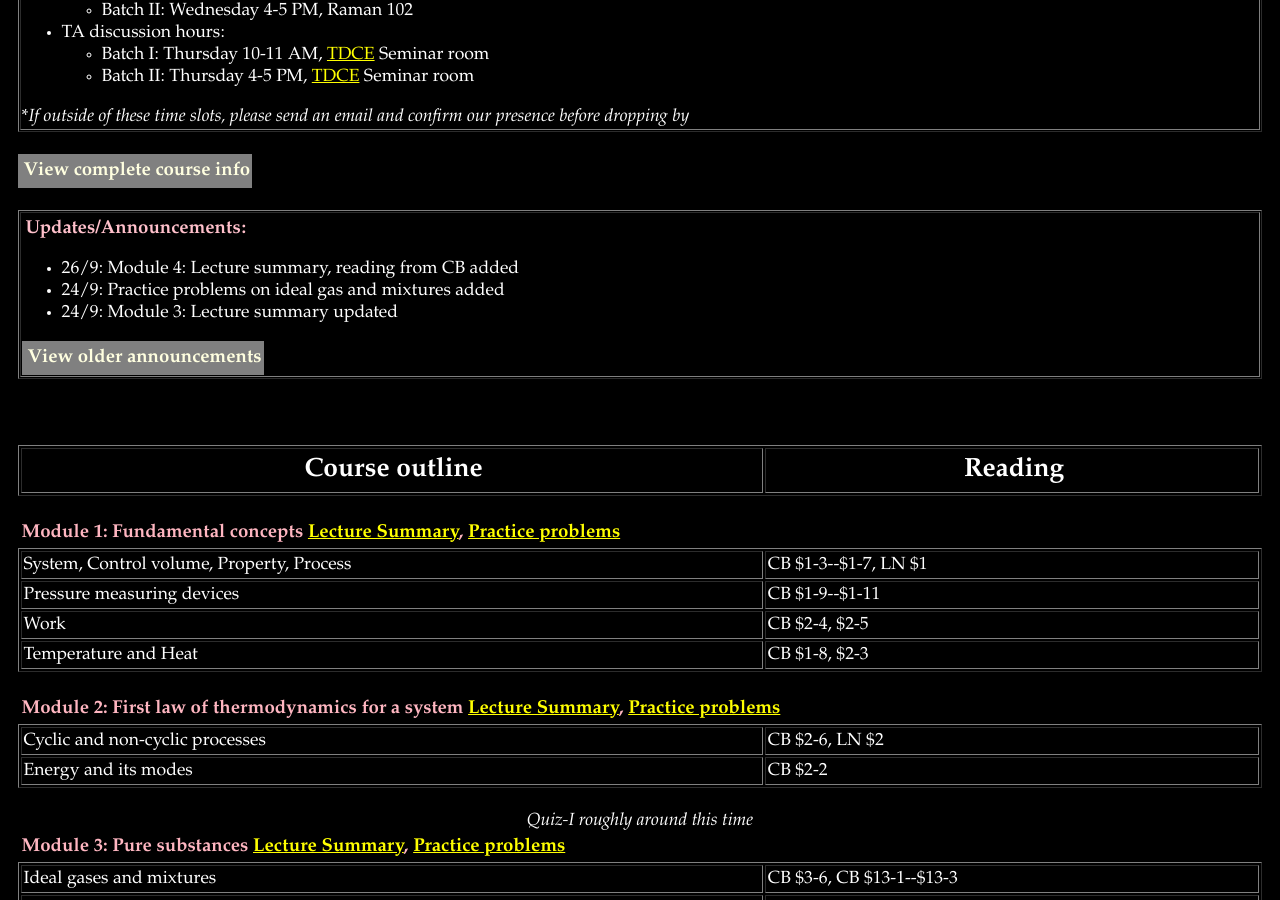
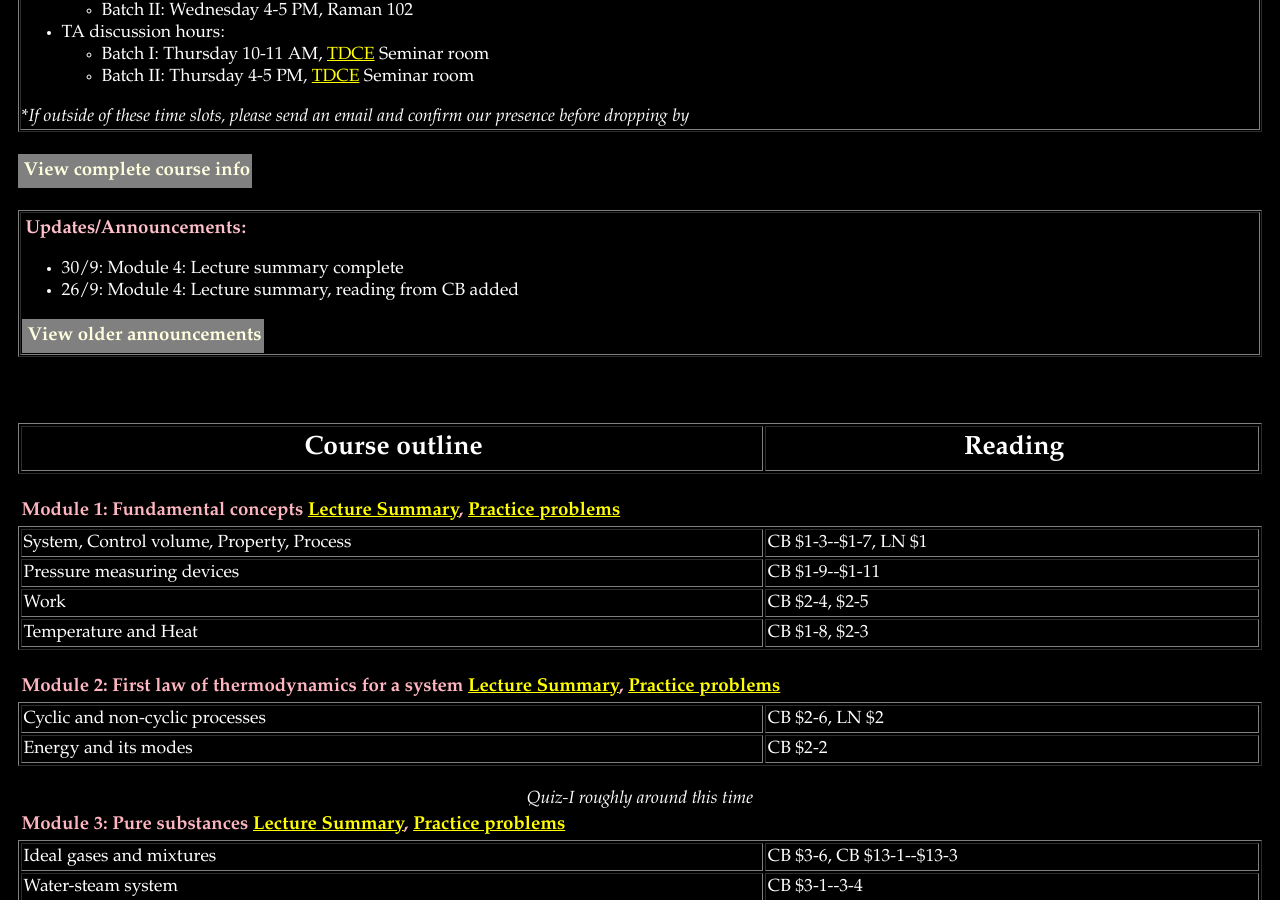
Before and after one commit to krithikasivaram/krithikasivaram.github.io, a Jekyll site: the page teaching/ME1100_Jul_Nov_2019.html, which Jekyll copies as it is, in a window 1280 px wide and 900 px high, scrolled down 459 px. Built offline with Jekyll 4.4.1, drawn with Linux system fonts in a browser that asks for light colours.

Commit message:
module 4 update message

```diff
--- a/teaching/ME1100_Jul_Nov_2019.html
+++ b/teaching/ME1100_Jul_Nov_2019.html
@@ -202,13 +202,14 @@ Email: varuns@iitm.ac.in </li>
 <h3> <font color="pink">
 Updates/Announcements:</font></h3>
 <ul>
+	<li>30/9: Module 4: Lecture summary complete
 	<li>26/9: Module 4: Lecture summary, reading from CB added
-	<li>24/9: Practice problems on ideal gas and mixtures added
-	<li>24/9: Module 3: Lecture summary updated
 </ul>
 <button class="collapsible"><h5>View older announcements</h5></button>
 <div class="content">
 <ul>
+	<li>24/9: Practice problems on ideal gas and mixtures added
+	<li>24/9: Module 3: Lecture summary updated
 	<li>17/9: Module 3: reading from CB added, lecture summary updated
 	<li>17/9: Practice problems on first law added (see header of Module 2) </li>
 	<li>13/9: Lecture summary for Module 3 (upto ideal gas and mixtures) updated</li>
```
